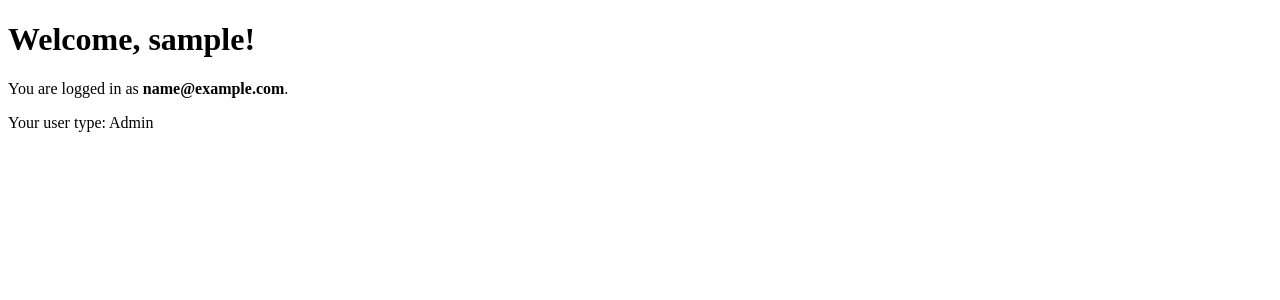
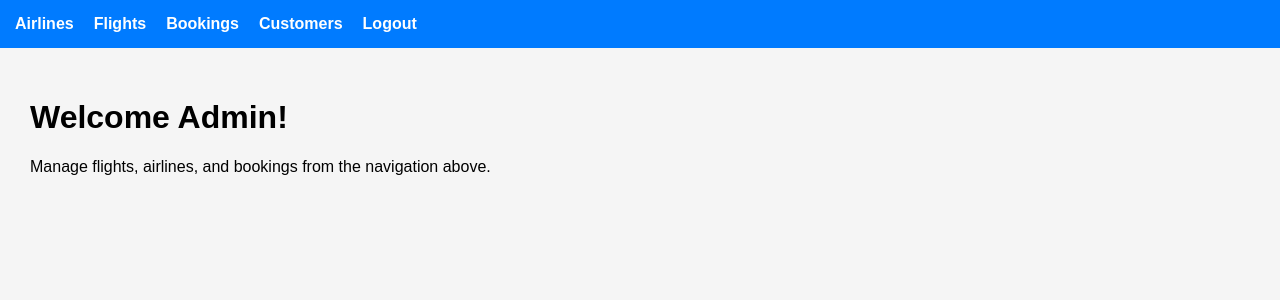
Before and after one commit to atpial/flight-management-system, a Django app: page /home/ in a window 1280 px wide. Shown: the top 300 px of the page. Run offline with Django 5.2, Linux system fonts and the light colour scheme; a user stored in the database is signed in; tables that the repository leaves empty hold one stand-in row (values such as "Sample post").

Commit message:
chor: home page updated

```diff
--- a/user/templates/home.html
+++ b/user/templates/home.html
@@ -2,17 +2,29 @@
 <html lang="en">
 <head>
     <meta charset="UTF-8">
-    <title>Flight Management System - Home</title>
+    <title>Admin Home - Flight Management</title>
+    <style>
+        body { font-family: Arial, sans-serif; margin: 0; background-color: #f5f5f5; }
+        nav { background-color: #007BFF; padding: 15px; }
+        nav ul { list-style: none; margin: 0; padding: 0; display: flex; }
+        nav li { margin-right: 20px; }
+        nav a { color: white; text-decoration: none; font-weight: bold; }
+        .container { padding: 30px; }
+    </style>
 </head>
 <body>
-    <h1>Welcome, {{ user.username }}!</h1>
-
-    <p>You are logged in as <strong>{{ user.email }}</strong>.</p>
-
-    {% if user.is_authenticated %}
-        <p>Your user type: {{ user.user_type.user_type_name }}</p>
-    {% else %}
-        <p>You are not logged in. <a href="{% url 'login' %}">Login</a></p>
-    {% endif %}
+    <nav>
+        <ul>
+            <li><a href="#">Airlines</a></li>
+            <li><a href="#">Flights</a></li>
+            <li><a href="#">Bookings</a></li>
+            <li><a href="#">Customers</a></li>
+            <li><a href="{% url 'logout' %}">Logout</a></li>
+        </ul>
+    </nav>
+    <div class="container">
+        <h1>Welcome Admin!</h1>
+        <p>Manage flights, airlines, and bookings from the navigation above.</p>
+    </div>
 </body>
 </html>
--- a/user/urls.py
+++ b/user/urls.py
@@ -1,8 +1,9 @@
 from django.urls import path
-from .views import HomeView, LoginView, RegisterView
+from .views import HomeView, LoginView, LogoutView, RegisterView
 
 urlpatterns = [
     path("home/", HomeView.as_view(), name="home"),
     path("register/<str:user_type>/", RegisterView.as_view(), name="register"),
     path("login/", LoginView.as_view(), name="login"),
+    path("logout/", LogoutView.as_view(), name="logout"),
 ]
--- a/user/views.py
+++ b/user/views.py
@@ -1,5 +1,5 @@
 from django.shortcuts import render, redirect
-from django.contrib.auth import authenticate, login
+from django.contrib.auth import authenticate, login, logout
 from user.models import Users
 from django.views import View
 from .forms import UserRegistrationForm
@@ -57,3 +57,9 @@ class LoginView(View):
 class HomeView(View):
     def get(self, request):
         return render(request, "home.html", {"user": request.user})
+
+
+class LogoutView(View):
+    def get(self, request):
+        logout(request)
+        return redirect("login")
```
